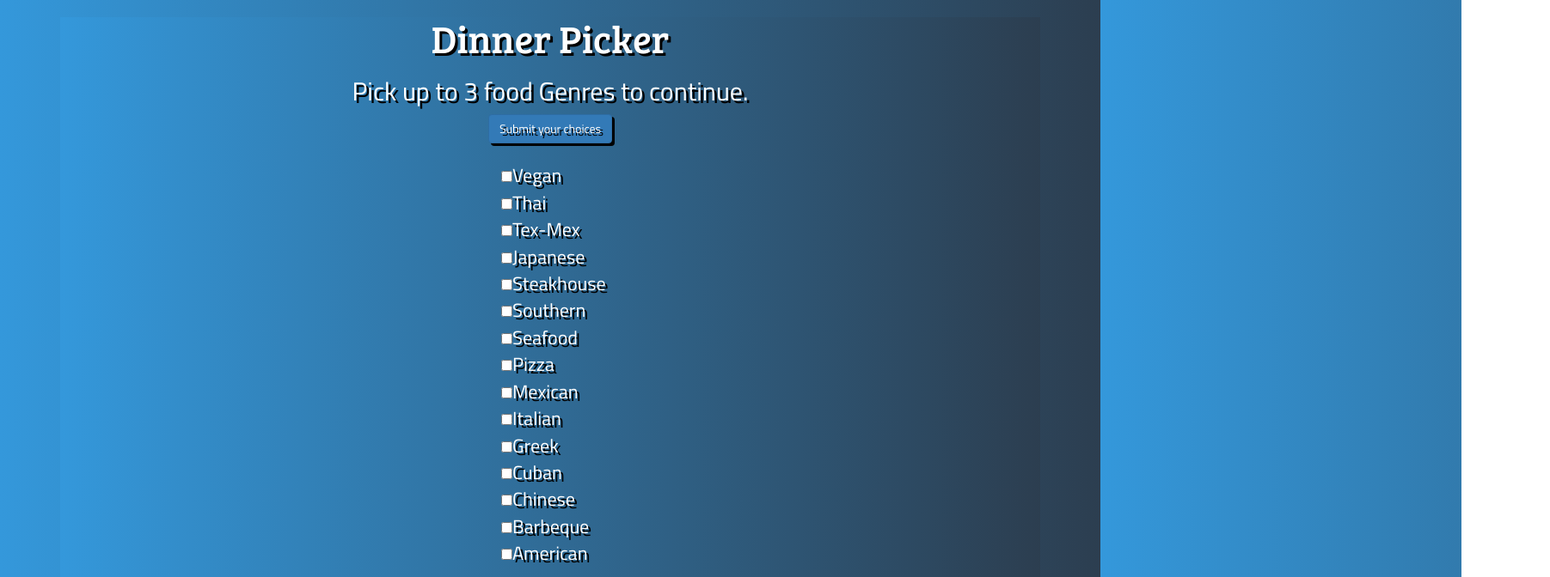
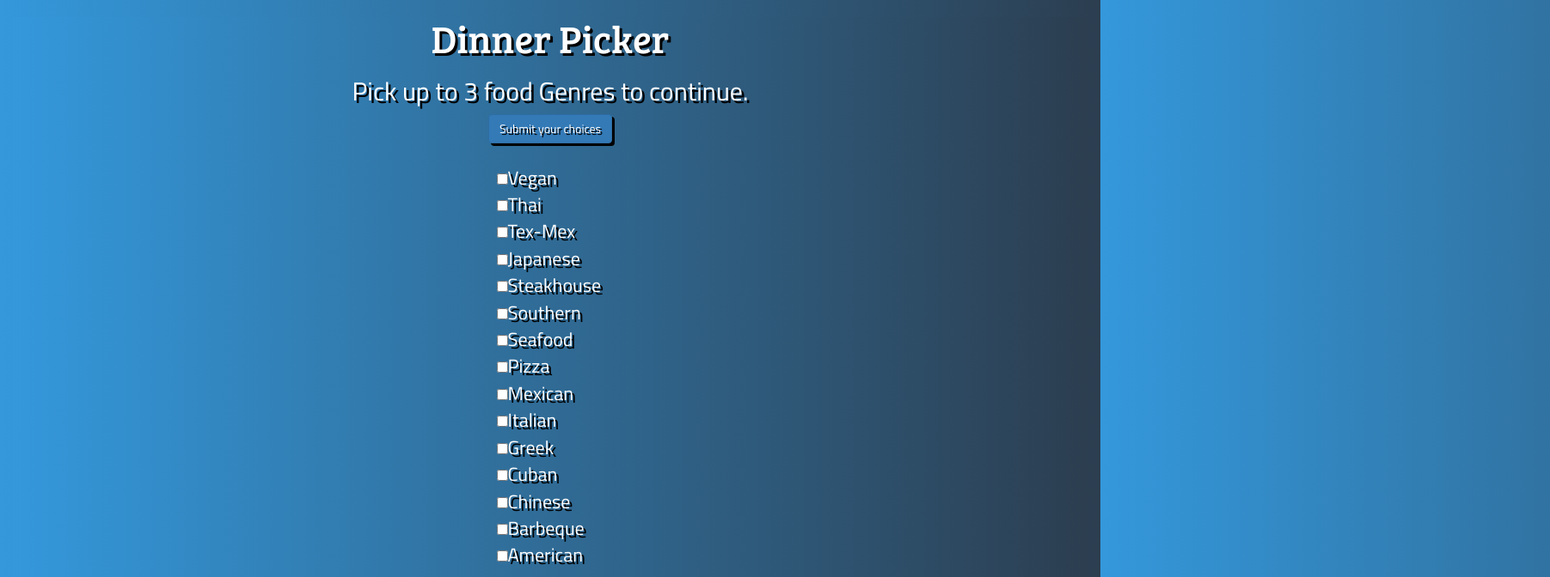
Before and after one commit to Acard1990/Dinner-Picker, a plain HTML site: page index.html in a window 1280 px wide. Shown: the top 672 px of the page at 86% size, 1803 px wide, since content can reach past the window. Drawn offline with nearby package versions, Linux system fonts and the light colour scheme; a script that the page names is missing.

Commit message:
fixed style

```diff
--- a/assets/css/style.css
+++ b/assets/css/style.css
@@ -13,12 +13,12 @@ body {
   width: 100%;
   font-family: 'Titillium Web', sans-serif;
   color: white;
-  align-items: bseline;
   background: rgba(0, 0, 0, 0.0);
 }
 
 .container {
   color: white;
+  width: 100%;
   background: rgba(0, 0, 0, 0.0);
 }
 
@@ -48,7 +48,7 @@ h2 {
 
 .btn-primary {
   box-shadow: 3px 3px black;
-
+  text-shadow: 2px 2px black;
 }
 
 @media (min-width: 1200px) {
```
